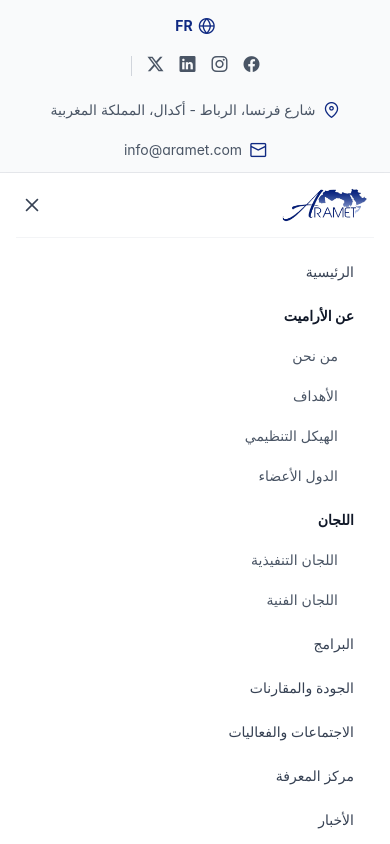
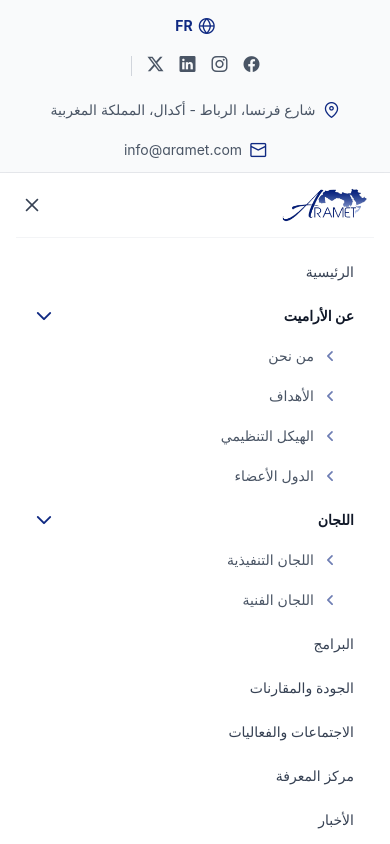
Before and after one commit to MohamedAoudi/aramet, a React (Vite) app in the folder frontend/: page / in a window 390 px wide. Both pictures are taken after a click on the button 32 px from the left and 205 px from the top of the page. Shown: the top 844 px of the page. Built offline with nearby package versions, Linux system fonts and the light colour scheme.

Commit message:
fixer les icone

```diff
--- a/frontend/src/layouts/Menu.jsx
+++ b/frontend/src/layouts/Menu.jsx
@@ -115,23 +115,30 @@ export default function Menu() {
             {/* Desktop Menu */}
             <div className="hidden lg:flex items-center flex-1 justify-center gap-1 px-4">
               {items.map((item, index) => (
-                <div key={index} className="relative group">
+                <div key={index} className="relative group/menu">
                   {item.subItems ? (
                     <>
-                      <button className="cursor-pointer flex items-center gap-1 px-3 py-2 text-gray-700 hover:text-[#0F2982] hover:font-bold font-medium text-sm rounded-md hover:bg-gray-50 transition-all">
-                        <span>{item.label}</span>
-                        <i className="pi pi-chevron-down text-xs transition-transform group-hover:rotate-180"></i>
+                      <button className="cursor-pointer group/btn flex items-center gap-1.5 px-3 py-2 text-gray-700 hover:text-[#0F2982] font-medium text-sm rounded-md hover:bg-gray-50 transition-colors">
+                        <span className="group-hover/btn:font-bold">{item.label}</span>
+ <i
+  className="pi pi-chevron-down text-[10px] scale-75 origin-center leading-none shrink-0 transition-transform duration-200 group-hover/menu:rotate-180"
+  aria-hidden="true"
+></i>
                       </button>
 
-                      <div className="absolute right-0 top-full pt-2 w-56 invisible opacity-0 group-hover:visible group-hover:opacity-100 transition-all duration-200">
+                      <div className="absolute right-0 top-full pt-2 w-56 invisible opacity-0 group-hover/menu:visible group-hover/menu:opacity-100 transition-all duration-200">
                         <div className="bg-white rounded-lg shadow-xl border border-gray-100 py-2">
                           {item.subItems.map((sub, sIdx) => (
                             <a
                               key={sIdx}
                               href={sub.link}
-                              className="block px-4 py-2 text-sm text-gray-700 hover:bg-[#0F2982]/10 hover:text-[#0F2982] hover:font-bold transition-colors"
+                              className="group/sub flex items-center gap-2 px-4 py-2 text-sm text-gray-700 hover:bg-[#0F2982]/10 hover:text-[#0F2982] transition-colors"
                             >
-                              {sub.label}
+                              <i
+                                className="pi pi-angle-left text-[10px] leading-none shrink-0 font-normal text-[#0F2982] opacity-60 group-hover/sub:opacity-100"
+                                aria-hidden="true"
+                              ></i>
+                              <span className="group-hover/sub:font-bold">{sub.label}</span>
                             </a>
                           ))}
                         </div>
@@ -174,17 +181,22 @@ export default function Menu() {
                 <div key={index}>
                   {item.subItems ? (
                     <div className="space-y-1">
-                      <div className="font-bold text-gray-900 px-3 py-2 text-sm">
-                        {item.label}
+                      <div className="flex items-center justify-between font-bold text-gray-900 px-3 py-2 text-sm">
+                        <span>{item.label}</span>
+                        <i className="pi pi-chevron-down text-[10px] leading-none shrink-0 font-normal text-[#0F2982]" aria-hidden="true"></i>
                       </div>
                       <div className="space-y-1 pr-4">
                         {item.subItems.map((sub, sIdx) => (
                           <a
                             key={sIdx}
                             href={sub.link}
-                            className="block px-3 py-2 text-sm text-gray-600 hover:text-[#0F2982] hover:font-bold hover:bg-gray-50 rounded transition-colors"
+                            className="group/sub flex items-center gap-2 px-3 py-2 text-sm text-gray-600 hover:text-[#0F2982] hover:bg-gray-50 rounded transition-colors"
                           >
-                            {sub.label}
+                            <i
+                              className="pi pi-angle-left text-[10px] leading-none shrink-0 font-normal text-[#0F2982] opacity-60 group-hover/sub:opacity-100"
+                              aria-hidden="true"
+                            ></i>
+                            <span className="group-hover/sub:font-bold">{sub.label}</span>
                           </a>
                         ))}
                       </div>
```
